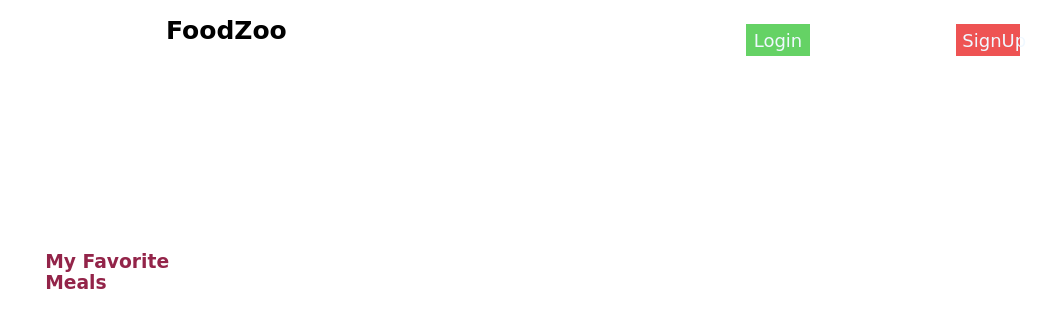
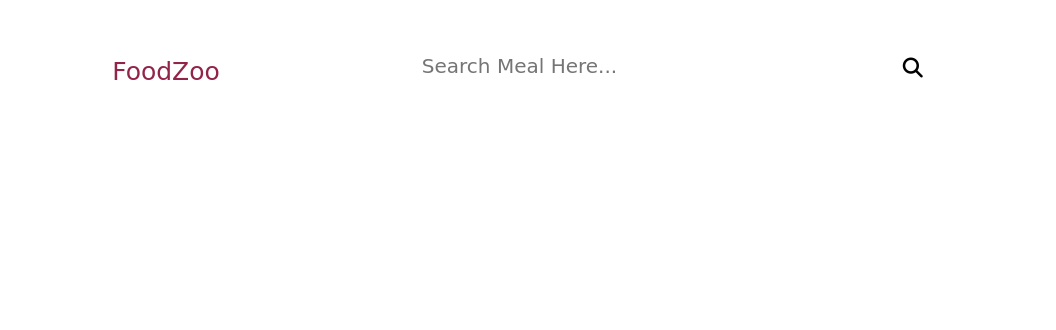
Before and after one commit to sabyasachi111/FoodZ, a plain HTML site: page index.html in a window 1280 px wide. Shown: the top 330 px of the page, without its empty margins (54-1110 px from the left). Drawn offline with Linux system fonts and the light colour scheme.

Commit message:
Final Push

```diff
--- a/index.html
+++ b/index.html
@@ -11,8 +11,26 @@
 
 <body onload="ShowFavorite()">
 
+    <header class="header">
+         <nav class="nav-section">
+            <ul class="nav-container">
+                <li class="nav-list" id="title"><a href="index.html">FoodZoo</a></li>
+                <li class="nav-list" id="SearchBox">
+                    <div class="search-boox">
+                        <div class="input-box">
+                            <input type="text" name="" id="input" placeholder="Search Meal Here...">
+                            <button id="search" onclick="Search()"><i class="fa-solid fa-magnifying-glass"></i></button>
+                        </div>
+                        <div class="result-box">
 
-    <nav id="nav">
+                        </div>
+                    </div>
+                </li>
+
+            </ul>
+         </nav>
+    </header>
+    <!--<nav id="nav">
         <ul id="nav-list-container">
             <li class="nav-list-title" >
                 <a href="index.html" >FoodZoo</a>
@@ -35,7 +53,7 @@
                 </a>
             </li>
         </ul>
-    </nav>
+    </nav>-->
 
     <!--Article for showing all the meals-->
     <Main id="main">
--- a/script.js
+++ b/script.js
@@ -18,8 +18,8 @@ let suggestions = [
 
 
 ];
-/*const resultBox=document.querySelector('.result-box');
-const inputBox=document.getElementById('input-box');
+const resultBox=document.querySelector('.result-box');
+const inputBox=document.getElementById('input');
 inputBox.onkeyup=()=>{
     let result=[];
     let input=inputBox.value;
@@ -43,7 +43,10 @@ function display(result){
 function selectInput(list){
     inputBox.value=list.innerHTML;
     resultBox.innerHTML='';
-}*/
+}
+
+const search=document.getElementById('search');
+
 /*---------------------------------------*********************---------------------------*/
 let card=document.getElementById('card-list');//getting the id of crad list Container to populate all the result.
 const favocradList=document.getElementById('FavCard-list');
@@ -51,8 +54,8 @@ const favocradList=document.getElementById('FavCard-list');
 //when Serach by Meal Name and clicked on Search icon.
 function Search(){
 
-    let input=document.getElementById('text-input').value;
-    //console.log(input);
+    let input=document.getElementById('input').value;
+    console.log(input);
     fetch(`https://www.themealdb.com/api/json/v1/1/search.php?s=${input}`)
     .then(function(responce){  //getting the responce and converting to JSON .
         return responce.json();
--- a/style.css
+++ b/style.css
@@ -1,7 +1,114 @@
+/*----------------------HEADER-------------------------*/
+.header{
+
+    margin-top: 1vh;
+
+}
+
+.nav-container{
+
+    display: flex;
+    flex-direction: row;
+    list-style: none;
+    justify-content: center;
+    align-items: center;
+
+}
+
+.nav-list{
+    margin-right: 20vh;
+}
+#title{
+    margin-left: -30vw;
+
+}
+#title a{
+    font-size: 25px;
+    text-decoration: none;
+    font-family: cursive;
+    color:rgb(147, 36, 73) ;
+
+}
+#SearchBox{
+    padding: 5vh;
+    margin-right: -20vw;
+    width: 40vw;
+
+
+}
+.search-boox{
+
+
+
+
+}
+.result-box{
+   margin-top: 1vh;
+}
+.result-box ul{
+    list-style: none;
+    padding-top: .5vh;
+    padding-bottom: .5vh;
+}
+.result-box ul li{
+    padding-top: 3px;
+    padding-bottom: 3px;
+    margin-left: -2vw;
+    margin-bottom: 1px;
+    cursor: pointer;
+
+
+}
+.result-box ul li:hover{
+    background-color: rgb(174, 209, 253);
+}
+
+.input-box{
+    height:fit-content;
+    width: 100%;
+    display: flex;
+    flex-direction: row;
+
+}
+.input-box input{
+    height: 100%;
+
+    outline: none;
+    border: none;
+    flex: 1;
+    font-size: 18px;
+}
+::placeholder{
+    font-size: 20px;
+    font-family: cursive;
+}
+
+#search{
+    width: 3vw;
+    background: transparent;
+    border: none;
+    cursor: pointer;
+}
+#search .fa-solid{
+ font-size: 20px;
+
+}
+
+
+
+
+
+
+
+
+
+
+
+
 
 
 /*****************Navgiation bar****************/
-#nav{
+/*#nav{
     height: 5vh;
     padding-left: 3vw;
 
@@ -39,12 +146,12 @@
     font-family: cursive;
     font-weight: bold;
     margin-left: -5vw;
-}
+}*/
 
 /***************Search bar********************/
 
 /********************nav-lists-bttn************/
-.nav-lists-bttn{
+/*.nav-lists-bttn{
     margin-left: 1vw;
     margin-top: 1vh;
 
@@ -72,7 +179,7 @@
     color: aliceblue;
     font-family: cursive;
     margin-left: -5vw;
-}
+}8?
 /*--------------------------Main Section------------------------------*/
 #main{
     display: flex;
```
Also changed, not shown: favorite.html (deleted, +0 -43 lines).
